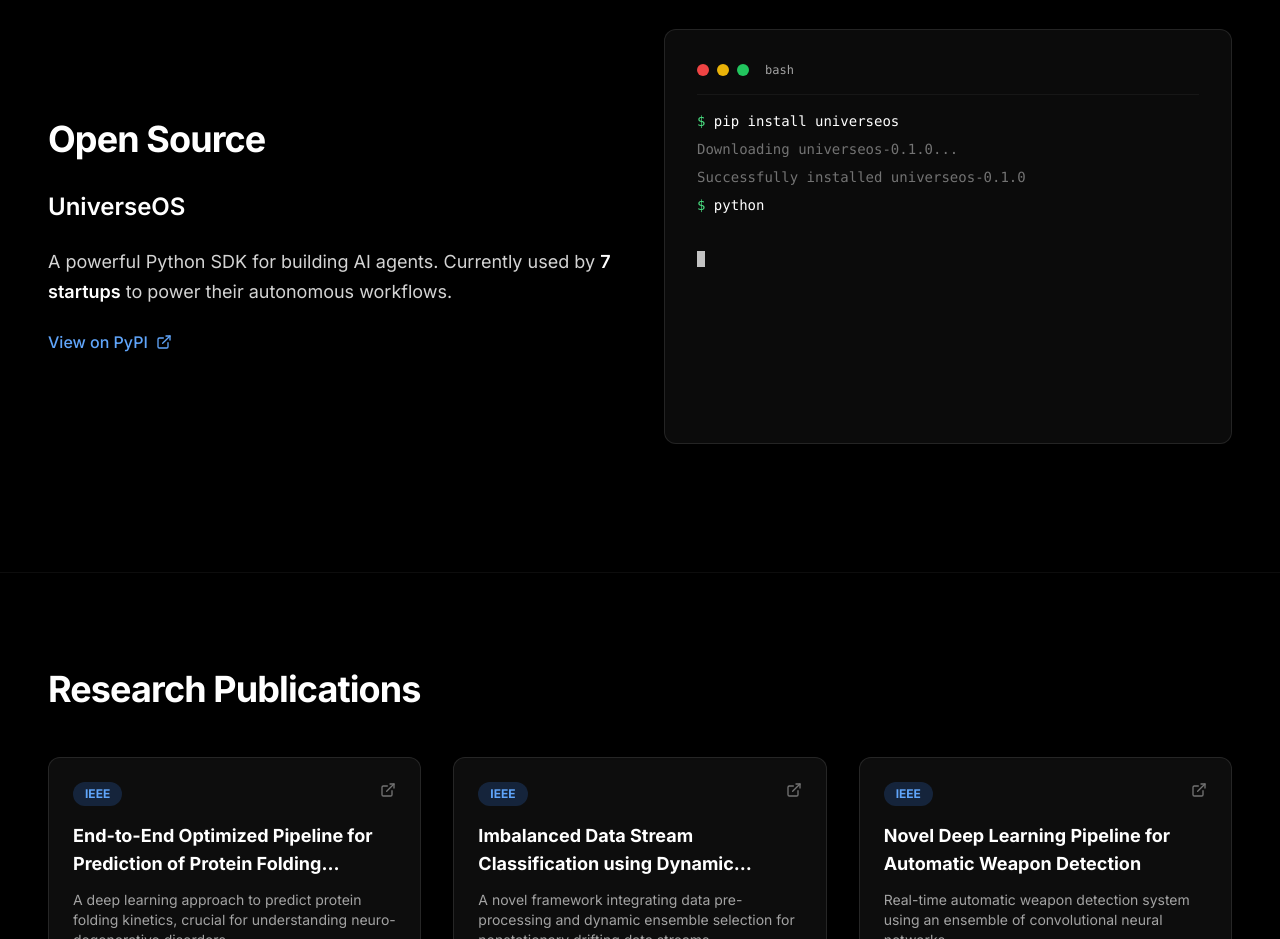
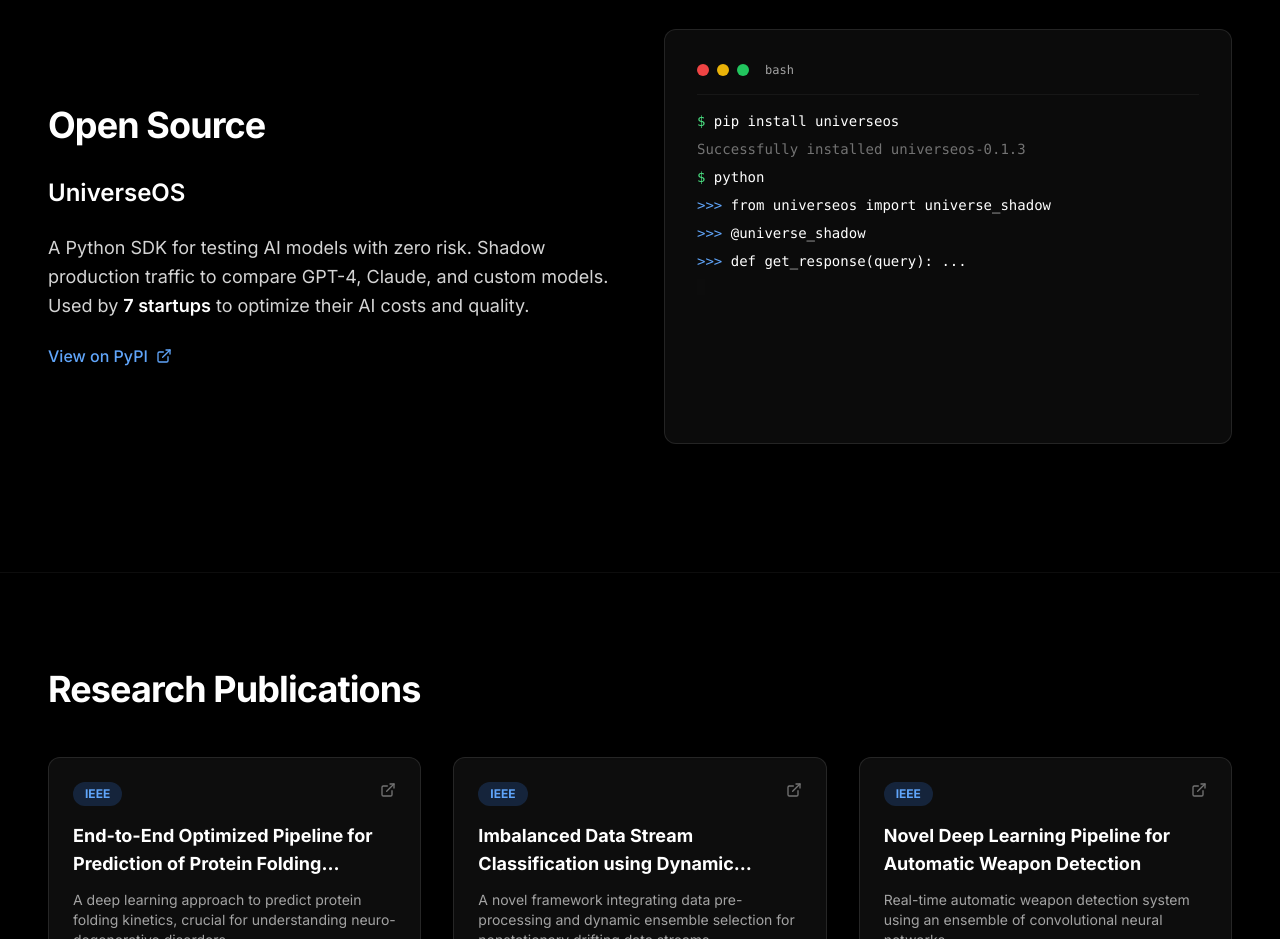
Before and after one commit to Vijayarvind10/PFLIO, a React (Vite) app: page / in a window 1280 px wide. Shown: the part 3360-4299 px from the top of the page. Built offline with nearby package versions, Linux system fonts and the light colour scheme.

Commit message:
Update UniverseOS demo with accurate workflow and faster animations

```diff
--- a/src/components/OpenSourceSection.tsx
+++ b/src/components/OpenSourceSection.tsx
@@ -4,17 +4,18 @@
 
 const terminalSteps = [
     { type: "command", text: "$ pip install universeos", delay: 0 },
-    { type: "output", text: "Downloading universeos-0.1.0...", delay: 800 },
-    { type: "output", text: "Successfully installed universeos-0.1.0", delay: 1200 },
-    { type: "command", text: "$ python", delay: 2000 },
-    { type: "python", text: ">>> import universeos", delay: 2800 },
-    { type: "python", text: ">>> agent = universeos.Agent()", delay: 3400 },
-    { type: "python", text: '>>> result = agent.run("Analyze sales data")', delay: 4200 },
-    { type: "output", text: "🤖 Agent analyzing sales data...", delay: 5000 },
-    { type: "output", text: "✓ Loaded 10,000 records", delay: 5800 },
-    { type: "output", text: "✓ Computed metrics: Revenue +23%, Users +45%", delay: 6600 },
-    { type: "output", text: "✓ Generated insights and visualization", delay: 7400 },
-    { type: "success", text: "✨ Task completed in 2.3s", delay: 8200 },
+    { type: "output", text: "Successfully installed universeos-0.1.3", delay: 400 },
+    { type: "command", text: "$ python", delay: 800 },
+    { type: "python", text: ">>> from universeos import universe_shadow", delay: 1200 },
+    { type: "python", text: ">>> @universe_shadow", delay: 1600 },
+    { type: "python", text: '>>> def get_response(query): ...', delay: 2000 },
+    { type: "python", text: '>>> result = get_response("Reset password?")', delay: 2400 },
+    { type: "output", text: "→ PRIMARY: GPT-4 responding...", delay: 2900 },
+    { type: "output", text: "→ SHADOW: Claude-3.5 (background)", delay: 3200 },
+    { type: "output", text: "→ SHADOW: Custom model (background)", delay: 3500 },
+    { type: "success", text: '✓ User sees: "Click Forgot Password..."', delay: 4000 },
+    { type: "output", text: "📊 Logged: 3 responses, latency, cost", delay: 4500 },
+    { type: "comment", text: "# Zero risk. Zero latency. Real data.", delay: 5200 },
 ];
 
 export default function OpenSourceSection() {
@@ -44,7 +45,9 @@
                     <div className="space-y-6">
                         <h3 className="text-2xl font-semibold text-white">UniverseOS</h3>
                         <p className="text-lg text-neutral-300 leading-relaxed">
-                            A powerful Python SDK for building AI agents. Currently used by <span className="text-white font-semibold">7 startups</span> to power their autonomous workflows.
+                            A Python SDK for testing AI models with zero risk. Shadow production traffic to compare
+                            GPT-4, Claude, and custom models. Used by <span className="text-white font-semibold">7 startups</span> to
+                            optimize their AI costs and quality.
                         </p>
 
                         <a
@@ -71,7 +74,7 @@
                                 key={index}
                                 initial={{ opacity: 0 }}
                                 animate={{ opacity: 1 }}
-                                transition={{ duration: 0.3 }}
+                                transition={{ duration: 0.2 }}
                                 className={
                                     step.type === "command"
                                         ? "text-white"
@@ -79,7 +82,9 @@
                                             ? "text-white"
                                             : step.type === "success"
                                                 ? "text-green-400 font-semibold"
-                                                : "text-neutral-500"
+                                                : step.type === "comment"
+                                                    ? "text-blue-400 italic"
+                                                    : "text-neutral-500"
                                 }
                             >
                                 {step.type === "command" && <span className="text-green-400">$</span>}
@@ -90,7 +95,7 @@
                         {visibleLines < terminalSteps.length && (
                             <motion.span
                                 animate={{ opacity: [1, 0, 1] }}
-                                transition={{ repeat: Infinity, duration: 1 }}
+                                transition={{ repeat: Infinity, duration: 0.8 }}
                                 className="inline-block w-2 h-4 bg-white"
                             />
                         )}
```
Also changed, not shown: 5 other files (tests, documents, lock files or other folders).
